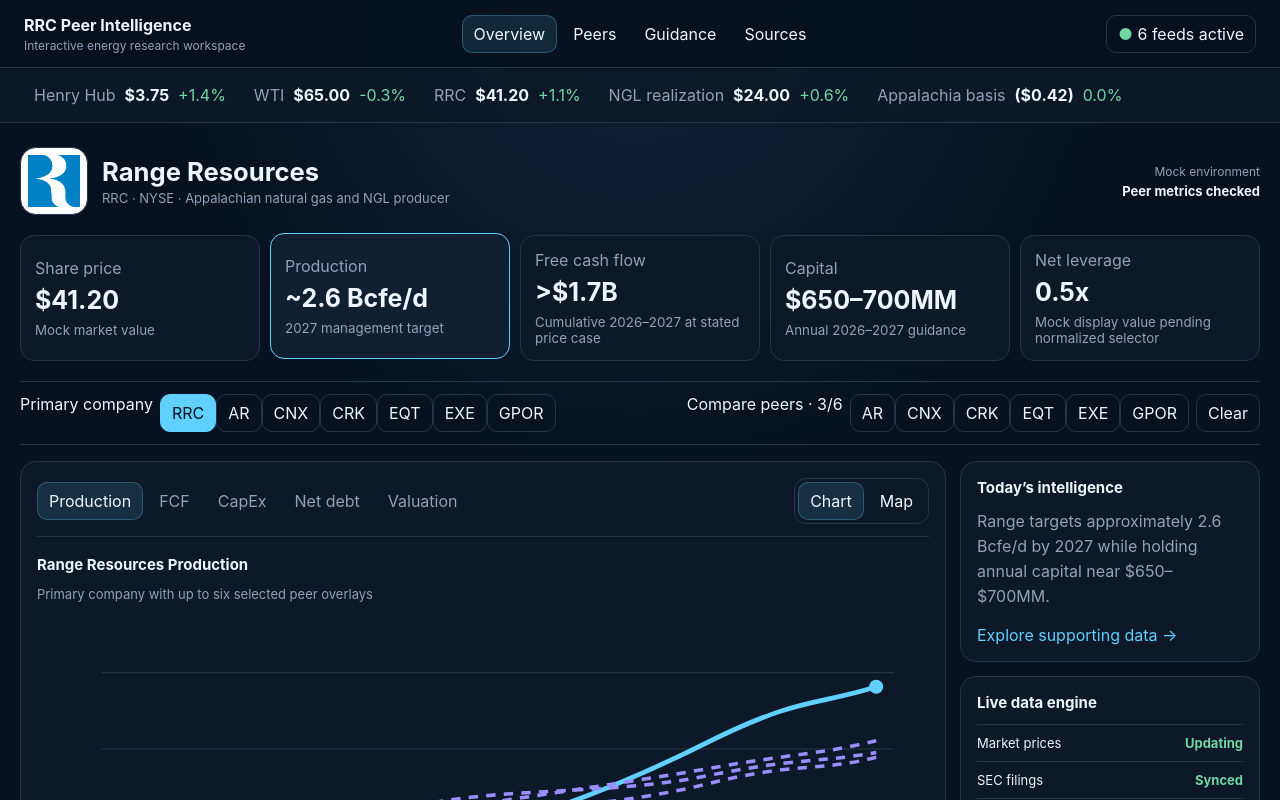
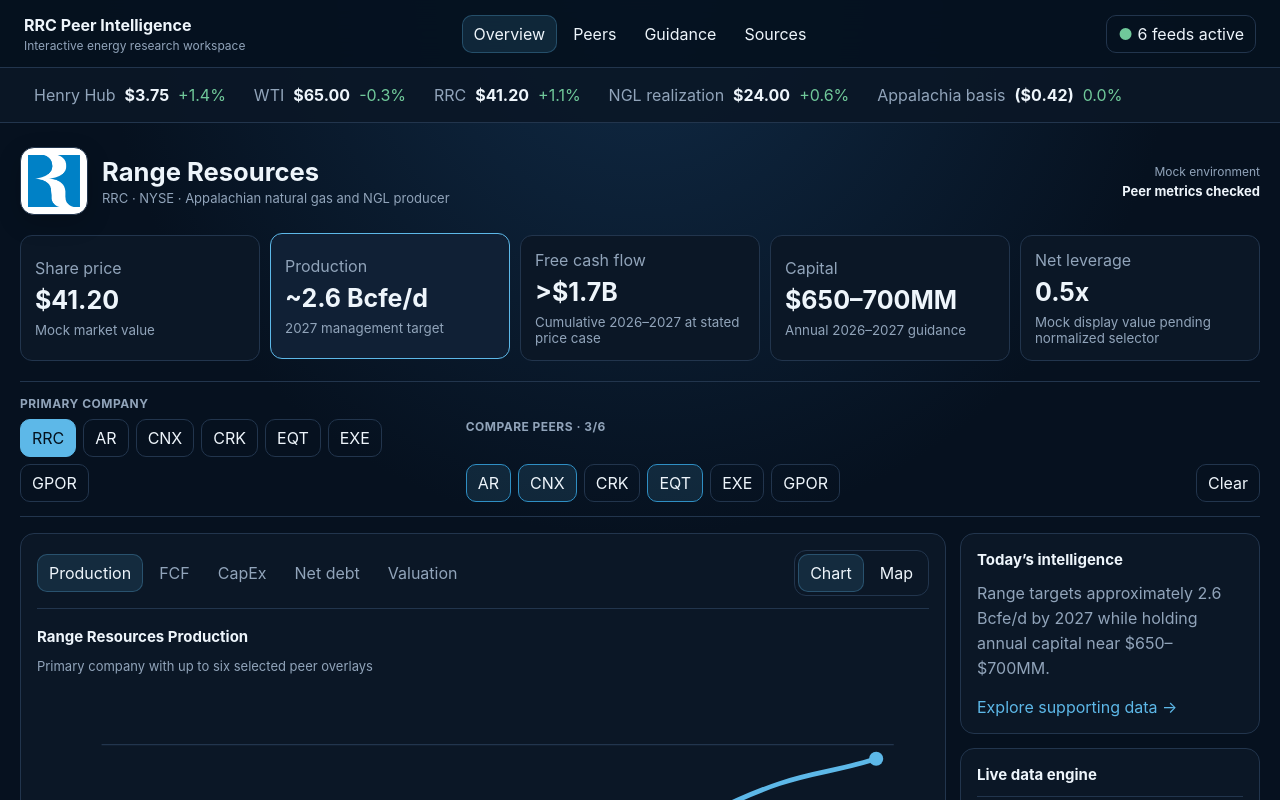
Before and after one commit to christian-04-code/rrc-peer-dashboard, a Next.js app: page / in a window 1280 px wide. Shown: the top 800 px of the page. Built offline with nearby package versions, Linux system fonts and the light colour scheme.

Commit message:
Apply RRC-aligned dark theme and multi-peer comparison styles

```diff
--- a/app/globals.css
+++ b/app/globals.css
@@ -1,40 +1,42 @@
 :root {
   color-scheme: dark;
-  --bg: #07111f;
-  --panel: #0d1828;
-  --panel-2: #111f32;
-  --border: #24344b;
-  --text: #eef5ff;
-  --muted: #8fa2ba;
-  --accent: #5fd0ff;
-  --accent-soft: rgba(95, 208, 255, 0.12);
-  --positive: #72d6a0;
-  --negative: #ef8b8b;
+  --bg: #06111f;
+  --panel: #0b1726;
+  --panel-2: #102035;
+  --border: #22354d;
+  --text: #eef5fb;
+  --muted: #91a4ba;
+  --accent: #5db8e8;
+  --accent-strong: #2f8fc4;
+  --accent-soft: rgba(93, 184, 232, 0.12);
+  --positive: #70c99a;
+  --negative: #e48686;
 }
 
 * { box-sizing: border-box; }
 html { background: var(--bg); }
-body { margin: 0; background: radial-gradient(circle at top, #10233a 0, var(--bg) 38%); color: var(--text); font-family: Inter, ui-sans-serif, system-ui, -apple-system, BlinkMacSystemFont, "Segoe UI", sans-serif; }
+body { margin: 0; background: radial-gradient(circle at top, #102a45 0, var(--bg) 40%); color: var(--text); font-family: Inter, ui-sans-serif, system-ui, -apple-system, BlinkMacSystemFont, "Segoe UI", sans-serif; }
 button, select { font: inherit; }
 button { color: inherit; cursor: pointer; }
+button:disabled { cursor: not-allowed; opacity: .45; }
 .dashboard-shell { min-height: 100vh; }
-.topbar { min-height: 68px; display: grid; grid-template-columns: 1fr auto 1fr; align-items: center; gap: 18px; padding: 12px 24px; border-bottom: 1px solid var(--border); background: rgba(7, 17, 31, 0.92); position: sticky; top: 0; z-index: 20; backdrop-filter: blur(18px); }
+.topbar { min-height: 68px; display: grid; grid-template-columns: 1fr auto 1fr; align-items: center; gap: 18px; padding: 12px 24px; border-bottom: 1px solid var(--border); background: rgba(6, 17, 31, 0.94); position: sticky; top: 0; z-index: 20; backdrop-filter: blur(18px); }
 .topbar > div { display: flex; flex-direction: column; gap: 3px; }
 .topbar span, .updated span { color: var(--muted); font-size: 12px; }
 .topbar nav { display: flex; gap: 4px; }
 .topbar nav button, .live-button, .view-toggle button, .tabs button, .company-selector button, .map-toolbar button { border: 1px solid transparent; background: transparent; border-radius: 10px; padding: 8px 11px; }
-.topbar nav button:hover, .topbar nav button.active, .tabs button.active, .view-toggle button.active { background: var(--accent-soft); border-color: rgba(95,208,255,.28); }
+.topbar nav button:hover, .topbar nav button.active, .tabs button.active, .view-toggle button.active { background: var(--accent-soft); border-color: rgba(93,184,232,.28); }
 .live-button { justify-self: end; border-color: var(--border); }
 .live-button::first-letter { color: var(--positive); }
-.market-ribbon { display: flex; gap: 8px; overflow-x: auto; padding: 9px 24px; border-bottom: 1px solid var(--border); background: rgba(13,24,40,.88); }
+.market-ribbon { display: flex; gap: 8px; overflow-x: auto; padding: 9px 24px; border-bottom: 1px solid var(--border); background: rgba(11,23,38,.9); }
 .market-ribbon button { min-width: max-content; display: flex; gap: 9px; align-items: center; border: 1px solid transparent; border-radius: 9px; padding: 7px 9px; background: transparent; }
 .market-ribbon button:hover { border-color: var(--border); background: var(--panel-2); }
 .market-ribbon span { color: var(--muted); }
 .market-ribbon em { color: var(--positive); font-style: normal; }
 .content { width: min(1520px, calc(100% - 40px)); margin: 0 auto; padding: 24px 0 48px; }
-.company-header, .company-selector, .workspace-toolbar { display: flex; align-items: center; justify-content: space-between; gap: 18px; }
+.company-header, .workspace-toolbar { display: flex; align-items: center; justify-content: space-between; gap: 18px; }
 .company-identity { display: flex; align-items: center; gap: 14px; }
-.logo-frame { width: 68px; height: 68px; position: relative; overflow: hidden; border-radius: 16px; border: 1px solid var(--border); background: white; }
+.logo-frame { width: 68px; height: 68px; position: relative; overflow: hidden; border-radius: 14px; border: 1px solid var(--border); background: white; box-shadow: 0 8px 24px rgba(0,0,0,.18); }
 .logo-frame img { object-fit: contain; padding: 7px; }
 h1, h2, p { margin-top: 0; }
 h1 { margin-bottom: 3px; font-size: clamp(22px, 2vw, 30px); }
@@ -42,16 +44,22 @@
 .company-header p, .chart-area p, .map-area p { margin-bottom: 0; color: var(--muted); font-size: 13px; }
 .updated { text-align: right; display: flex; flex-direction: column; gap: 4px; font-size: 13px; }
 .metric-grid { display: grid; grid-template-columns: repeat(5, minmax(0, 1fr)); gap: 10px; margin: 20px 0; }
-.metric { min-height: 112px; display: flex; flex-direction: column; align-items: flex-start; justify-content: center; gap: 7px; border: 1px solid var(--border); background: var(--panel); border-radius: 14px; padding: 14px; text-align: left; transition: 160ms ease; }
+.metric { min-height: 112px; display: flex; flex-direction: column; align-items: flex-start; justify-content: center; gap: 7px; border: 1px solid var(--border); background: var(--panel); border-radius: 12px; padding: 14px; text-align: left; transition: 160ms ease; }
 .metric:hover, .metric.active { transform: translateY(-2px); border-color: var(--accent); background: var(--panel-2); }
 .metric span, .metric small { color: var(--muted); }
 .metric strong { font-size: clamp(18px, 2vw, 25px); }
-.company-selector { border-top: 1px solid var(--border); border-bottom: 1px solid var(--border); padding: 12px 0; margin-bottom: 16px; }
-.company-selector > div { display: flex; flex-wrap: wrap; gap: 7px; }
+.company-selector { display: grid; grid-template-columns: minmax(280px, .7fr) minmax(420px, 1.3fr); gap: 18px; border-top: 1px solid var(--border); border-bottom: 1px solid var(--border); padding: 14px 0; margin-bottom: 16px; }
+.selector-block { display: grid; gap: 8px; }
+.selector-block > div { display: flex; flex-wrap: wrap; gap: 7px; }
+.selector-label { color: var(--muted); font-size: 12px; font-weight: 700; letter-spacing: .04em; text-transform: uppercase; }
 .company-selector button { border-color: var(--border); }
 .company-selector button.active { background: var(--accent); color: #04111d; border-color: var(--accent); }
+.company-selector button.comparison-active { background: var(--accent-soft); border-color: var(--accent-strong); color: var(--text); }
+.comparison-block { grid-template-columns: 1fr auto; align-items: end; }
+.comparison-block .selector-label { grid-column: 1 / -1; }
+.clear-comparisons { align-self: end; }
 .workspace-grid { display: grid; grid-template-columns: minmax(0, 1fr) 300px; gap: 14px; }
-.workspace, .panel { border: 1px solid var(--border); border-radius: 16px; background: var(--panel); }
+.workspace, .panel { border: 1px solid var(--border); border-radius: 14px; background: var(--panel); }
 .workspace { min-height: 540px; padding: 16px; }
 .workspace-toolbar { border-bottom: 1px solid var(--border); padding-bottom: 12px; }
 .tabs, .view-toggle { display: flex; flex-wrap: wrap; gap: 4px; }
@@ -62,8 +70,17 @@
 .chart-area svg { width: 100%; max-height: 390px; margin-top: 12px; }
 .grid-lines line { stroke: var(--border); stroke-width: 1; }
 .primary-line { fill: none; stroke: var(--accent); stroke-width: 4; stroke-linecap: round; }
-.peer-line { fill: none; stroke: #9b8cff; stroke-width: 3; stroke-dasharray: 8 7; }
+.peer-line { fill: none; stroke-width: 2.5; stroke-dasharray: 8 7; opacity: .82; }
+.peer-1 { stroke: #9b8cff; }
+.peer-2 { stroke: #74c7a2; }
+.peer-3 { stroke: #e0b56f; }
+.peer-4 { stroke: #e98ca8; }
+.peer-5 { stroke: #76a9f4; }
+.peer-6 { stroke: #c2cf72; }
 .chart-area circle { fill: var(--accent); }
+.chart-legend { display: flex; flex-wrap: wrap; gap: 8px; margin-top: 4px; color: var(--muted); font-size: 12px; }
+.chart-legend span { border: 1px solid var(--border); border-radius: 999px; padding: 4px 8px; }
+.chart-legend .primary-legend { color: var(--text); border-color: var(--accent); }
 aside { display: flex; flex-direction: column; gap: 14px; }
 .panel { padding: 16px; }
 .panel p { color: var(--muted); line-height: 1.55; }
@@ -73,8 +90,9 @@
 .panel li strong { color: var(--positive); }
 .map-toolbar { display: flex; justify-content: space-between; gap: 12px; align-items: center; }
 .map-toolbar div { display: flex; gap: 5px; flex-wrap: wrap; }
+.map-toolbar > div:first-child { display: block; }
 .map-toolbar button { border-color: var(--border); }
-.map-placeholder { position: relative; min-height: 360px; margin: 16px 0; overflow: hidden; border: 1px solid var(--border); border-radius: 16px; background: linear-gradient(140deg, #101e30, #091321); }
+.map-placeholder { position: relative; min-height: 360px; margin: 16px 0; overflow: hidden; border: 1px solid var(--border); border-radius: 14px; background: linear-gradient(140deg, #101f31, #081321); }
 .map-placeholder::before { content: "UNITED STATES · AUTHORITATIVE GEOMETRY PENDING"; position: absolute; inset: 50% auto auto 50%; transform: translate(-50%, -50%); color: rgba(143,162,186,.12); font-weight: 800; letter-spacing: .12em; text-align: center; }
 .basin { position: absolute; z-index: 2; padding: 8px 10px; border: 1px solid var(--accent); border-radius: 999px; background: var(--accent-soft); font-size: 12px; cursor: pointer; }
 .appalachia { right: 13%; top: 27%; }
@@ -85,13 +103,18 @@
 .route.two { width: 39%; left: 34%; bottom: 24%; transform: rotate(-8deg); }
 .map-placeholder > strong { position: absolute; left: 16px; bottom: 14px; color: var(--accent); }
 @keyframes flow { 0%,100% { opacity: .35; } 50% { opacity: 1; } }
-.drawer-backdrop { position: fixed; inset: 0; z-index: 50; background: rgba(0,0,0,.48); display: flex; justify-content: flex-end; }
+.drawer-backdrop { position: fixed; inset: 0; z-index: 50; background: rgba(0,0,0,.52); display: flex; justify-content: flex-end; }
 .drawer { width: min(420px, 92vw); height: 100%; padding: 22px; background: var(--panel); border-left: 1px solid var(--border); animation: slideIn .2s ease; }
 .drawer > button { float: right; border: 1px solid var(--border); border-radius: 9px; background: transparent; padding: 8px 10px; }
 .drawer h2 { margin-top: 52px; font-size: 22px; }
 .drawer p { line-height: 1.6; }
-.muted { color: var(--muted); }
+.muted, .fixture-note { color: var(--muted); }
+.fixture-note { margin-top: 14px; font-size: 12px; }
 @keyframes slideIn { from { transform: translateX(100%); } to { transform: translateX(0); } }
+
+@media (max-width: 1100px) {
+  .company-selector { grid-template-columns: 1fr; }
+}
 
 @media (max-width: 980px) {
   .topbar { grid-template-columns: 1fr auto; }
@@ -112,7 +135,7 @@
   .updated { display: none; }
   .logo-frame { width: 56px; height: 56px; }
   .metric-grid { grid-template-columns: 1fr 1fr; }
-  .company-selector { align-items: flex-start; flex-direction: column; }
+  .comparison-block { grid-template-columns: 1fr; }
   .workspace-toolbar { align-items: flex-start; flex-direction: column; }
   aside { grid-template-columns: 1fr; }
   .map-toolbar { align-items: flex-start; flex-direction: column; }
```
